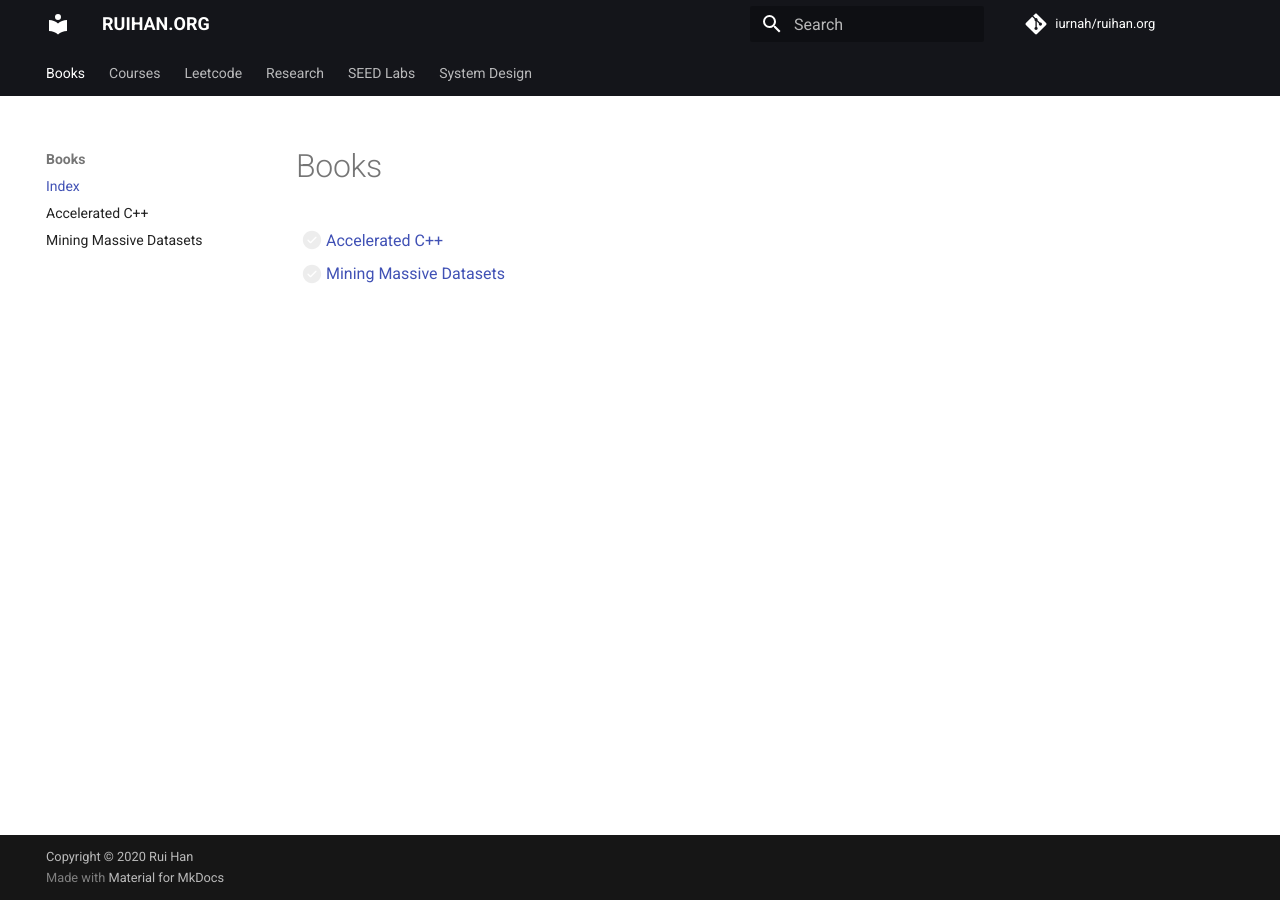
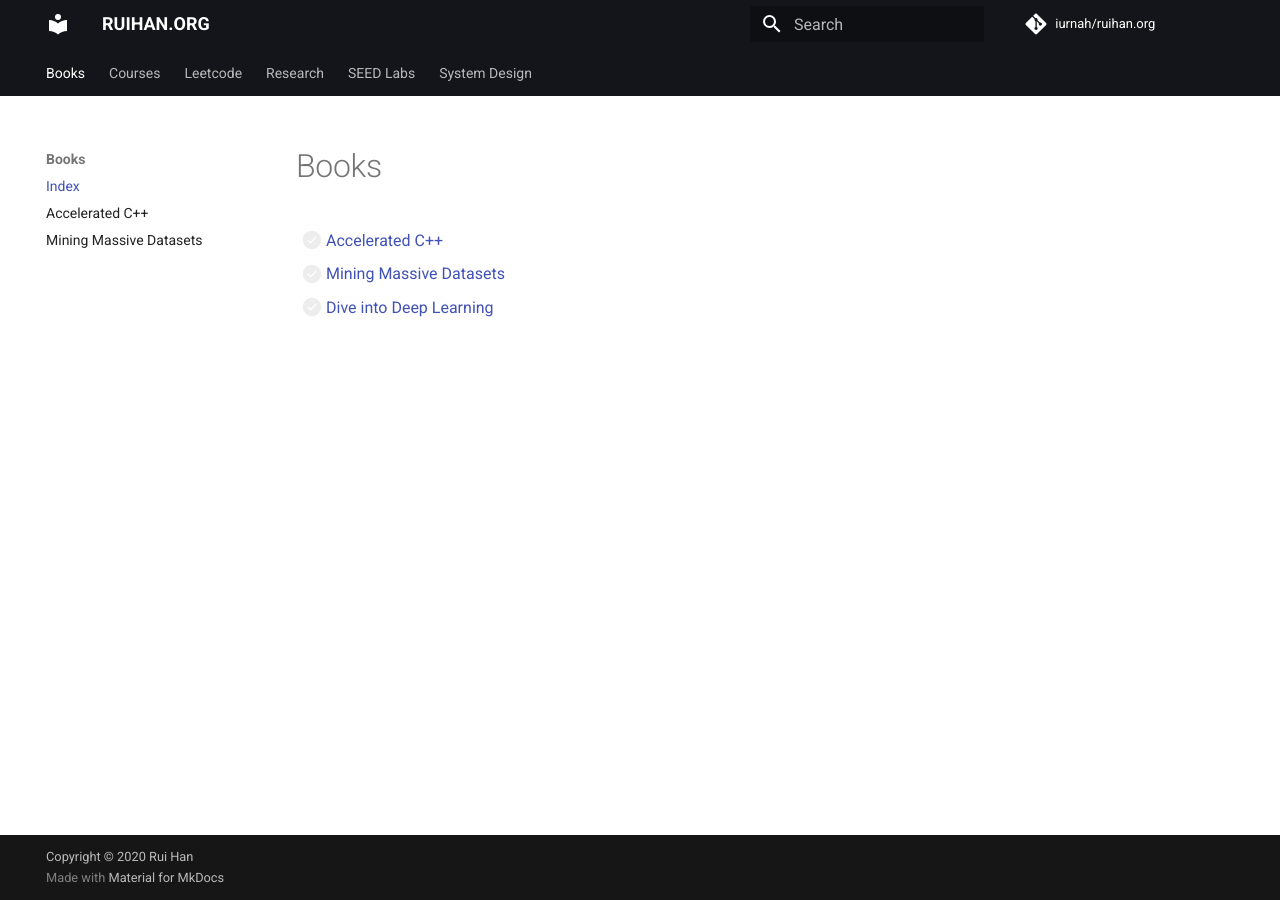
Before and after one commit to iurnah/ruihan.org, an MkDocs documentation site: the page built from docs/books/index.md, in a window 1280 px wide. Built offline with MkDocs 1.6.1 and Material for MkDocs 9.7.7, drawn with Linux system fonts in a browser that asks for light colours; comment, search, counter and statistics services are not loaded.

Commit message:
update index page and mkdocs config

```diff
--- a/docs/books/index.md
+++ b/docs/books/index.md
@@ -2,3 +2,4 @@
 
 * [ ] [Accelerated C++](./accelerated-cpp/notes.md)
 * [ ] [Mining Massive Datasets](./mining-massive-datasets/notes.md)
+* [ ] [Dive into Deep Learning](https://d2l.ai/)
--- a/mkdocs.yml
+++ b/mkdocs.yml
@@ -48,6 +48,7 @@ nav:
     - Mining Massive Data Sets: courses/mining-massive-datasets/notes.md
     - 6.431 Probability: courses/6.431-probability/notes.md
     - Learning From Data: courses/learning-from-data/notes.md
+    - Nine Chapter Algorithms: courses/9chap-algorithms/notes.md
     - Nine Chapter System Design: courses/9chap-system-design/notes.md
     - Nine Chapter Dynamic Programming: courses/9chap-dynamic-prog/notes.md
     - Functional Programming Principles in Scala: courses/func-prog-in-scala/notes.md
```
Also changed, not shown: docs/courses/coursera-dl4-cnn/notes.md (+1 -1 lines).
